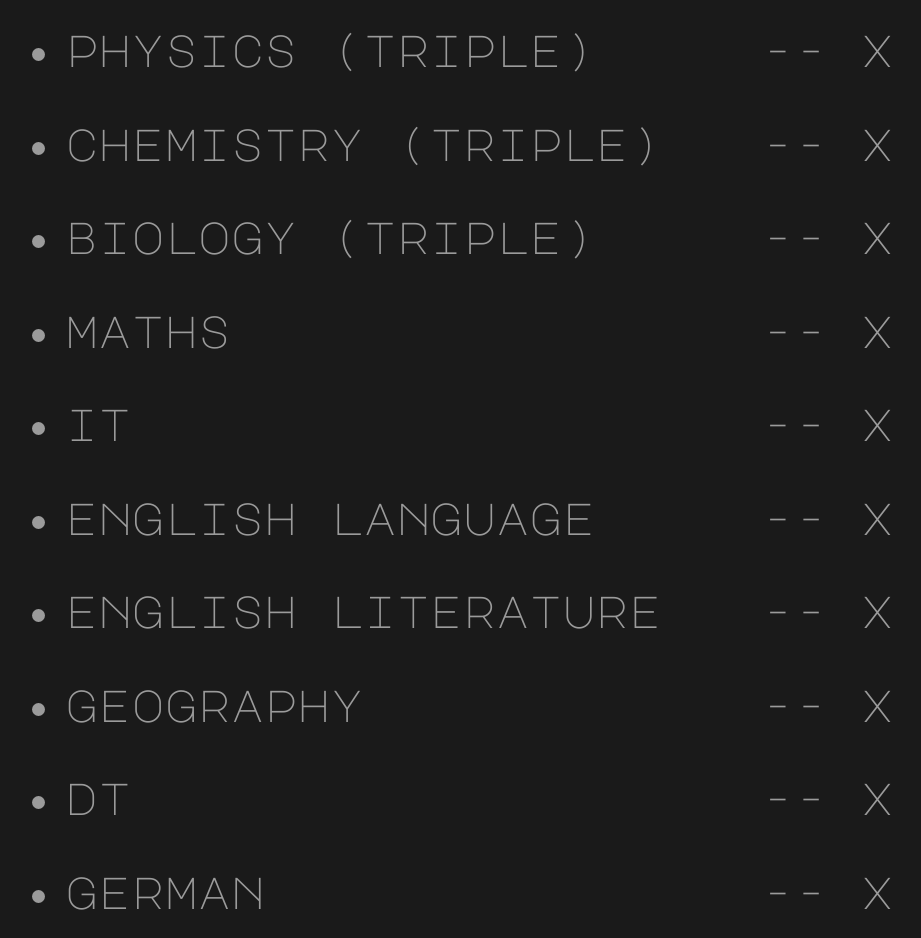
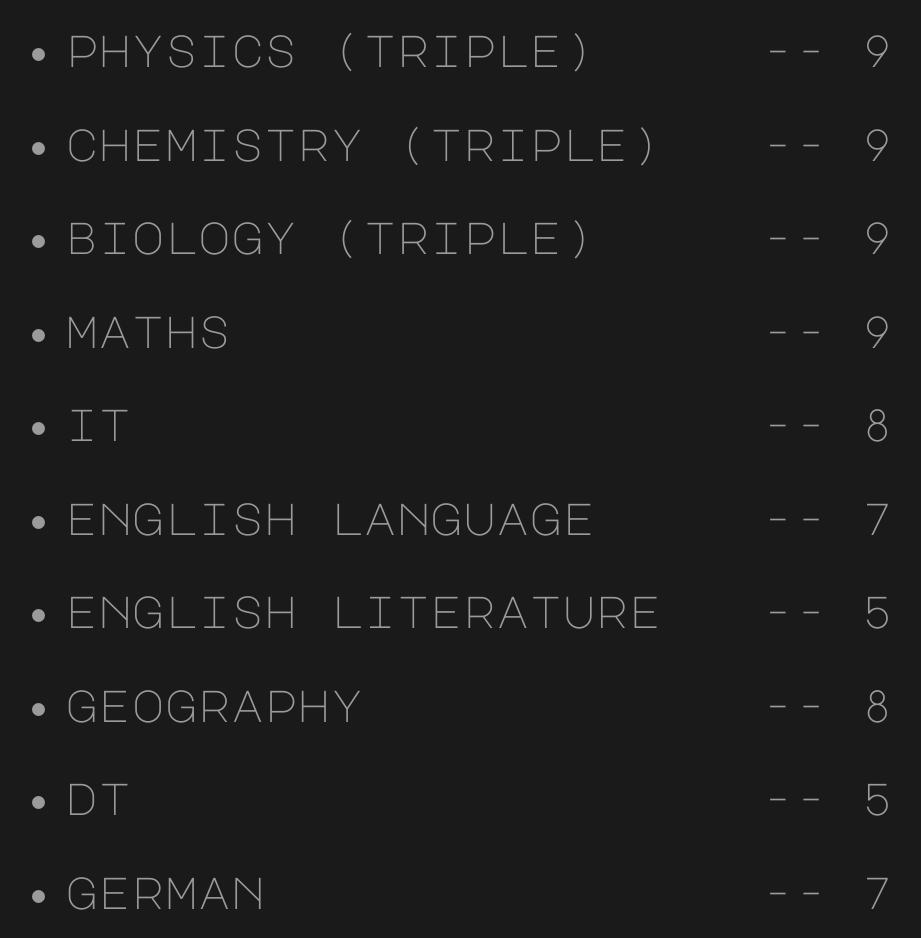
Before and after one commit to Duckjpeg/harry-steven, a plain HTML site: page mobile-pages/qualifications.html in a window 1280 px wide. Shown: the part 245-1183 px from the top of the page, without its empty margins (66-987 px from the left). Drawn offline with Linux system fonts and the light colour scheme.

Commit message:
Update qualifications.html

```diff
--- a/mobile-pages/qualifications.html
+++ b/mobile-pages/qualifications.html
@@ -18,30 +18,30 @@
         <p2>
             gcse: <br>
             <ul id="gcse">
-                <li>physics (triple) &nbsp&nbsp&nbsp -- x</li>
-                <li>chemistry (triple) &nbsp -- x</li>
-                <li>biology (triple) &nbsp&nbsp&nbsp -- x</li>
+                <li>physics (triple) &nbsp&nbsp&nbsp -- 9</li>
+                <li>chemistry (triple) &nbsp -- 9</li>
+                <li>biology (triple) &nbsp&nbsp&nbsp -- 9</li>
                 </li>
                 <li>
-                    maths &nbsp&nbsp&nbsp&nbsp&nbsp&nbsp&nbsp&nbsp&nbsp&nbsp&nbsp&nbsp&nbsp&nbsp -- x
+                    maths &nbsp&nbsp&nbsp&nbsp&nbsp&nbsp&nbsp&nbsp&nbsp&nbsp&nbsp&nbsp&nbsp&nbsp -- 9
                 </li>
                 <li>
-                    it &nbsp&nbsp&nbsp&nbsp&nbsp&nbsp&nbsp&nbsp&nbsp&nbsp&nbsp&nbsp&nbsp&nbsp&nbsp&nbsp&nbsp -- x
+                    it &nbsp&nbsp&nbsp&nbsp&nbsp&nbsp&nbsp&nbsp&nbsp&nbsp&nbsp&nbsp&nbsp&nbsp&nbsp&nbsp&nbsp -- 8
                 </li>
                 <li>
-                    english language &nbsp&nbsp&nbsp -- x
+                    english language &nbsp&nbsp&nbsp -- 7
                 </li>
                 <li>
-                    english literature &nbsp -- x
+                    english literature &nbsp -- 5
                 </li>
                 <li>
-                    geography &nbsp&nbsp&nbsp&nbsp&nbsp&nbsp&nbsp&nbsp&nbsp&nbsp -- x
+                    geography &nbsp&nbsp&nbsp&nbsp&nbsp&nbsp&nbsp&nbsp&nbsp&nbsp -- 8
                 </li>
                 <li>
-                    dt &nbsp&nbsp&nbsp&nbsp&nbsp&nbsp&nbsp&nbsp&nbsp&nbsp&nbsp&nbsp&nbsp&nbsp&nbsp&nbsp&nbsp -- x
+                    dt &nbsp&nbsp&nbsp&nbsp&nbsp&nbsp&nbsp&nbsp&nbsp&nbsp&nbsp&nbsp&nbsp&nbsp&nbsp&nbsp&nbsp -- 5
                 </li>
                 <li>
-                    german &nbsp&nbsp&nbsp&nbsp&nbsp&nbsp&nbsp&nbsp&nbsp&nbsp&nbsp&nbsp&nbsp -- x
+                    german &nbsp&nbsp&nbsp&nbsp&nbsp&nbsp&nbsp&nbsp&nbsp&nbsp&nbsp&nbsp&nbsp -- 7
                 </li>
             </ul>
             <h2 id="a-level"></h2>
```
